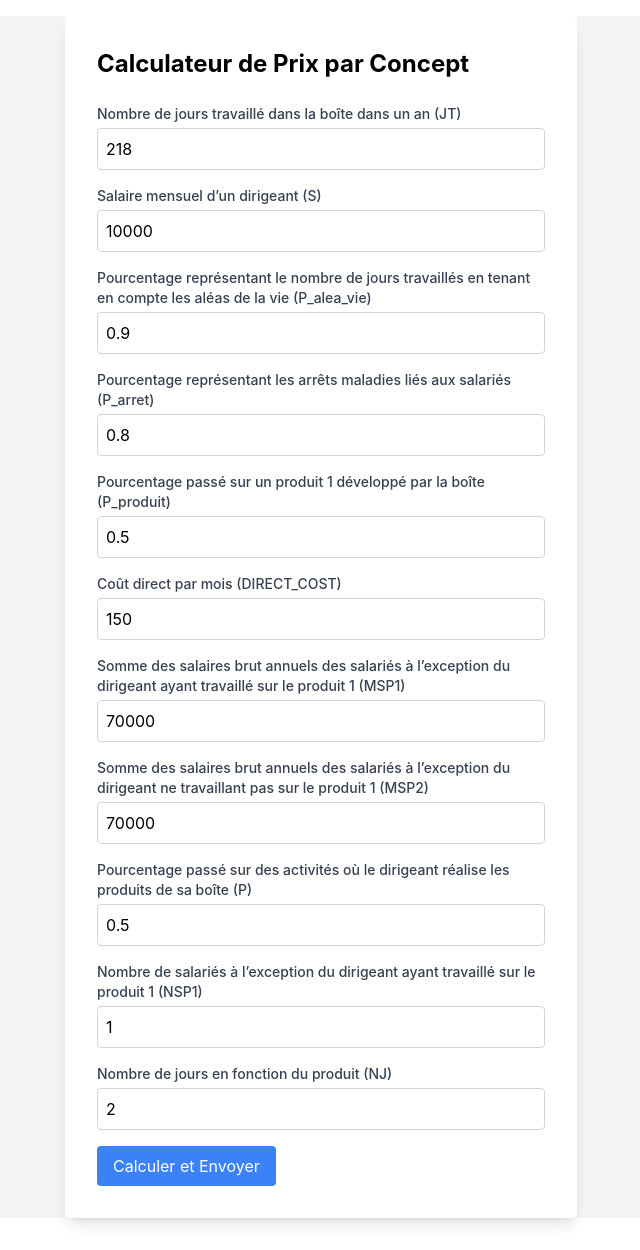
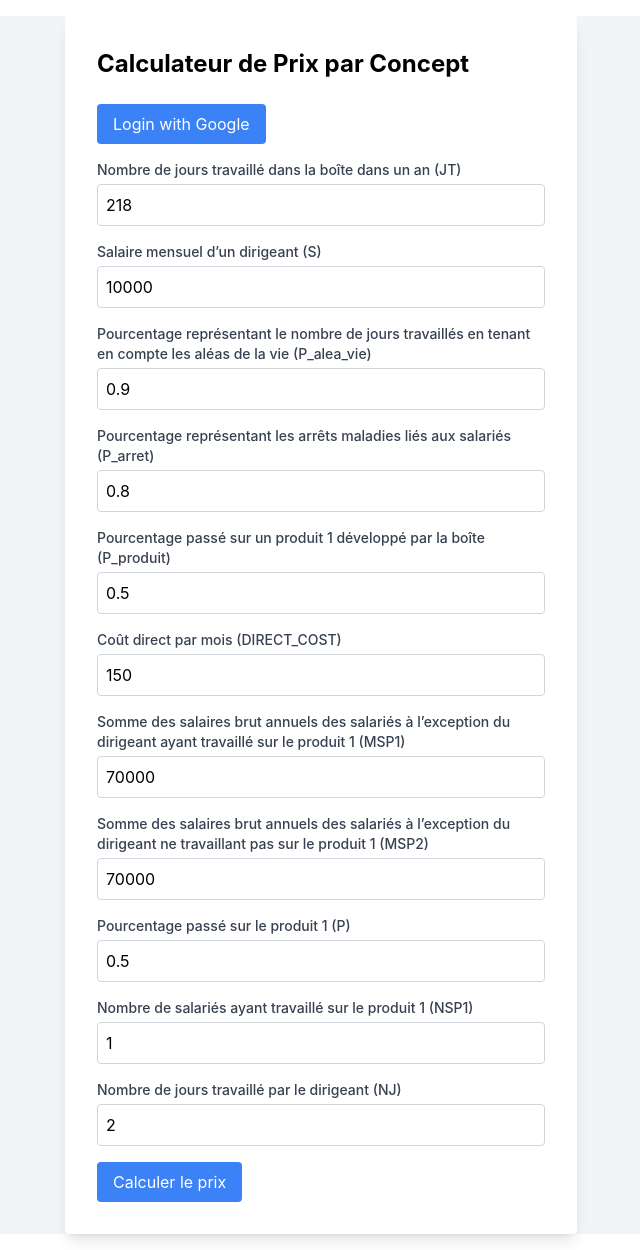
Before and after one commit to Kribean/calculator-price, a React (Create React App) app: page / in a window 1280 px wide. Shown: the whole page, without its empty margins (319-959 px from the left). Built offline with nearby package versions, Linux system fonts and the light colour scheme.

Commit message:
feat: add google auth

```diff
--- a/package.json
+++ b/package.json
@@ -4,6 +4,7 @@
   "private": true,
   "homepage": "https://aykin-tools.ovh",
   "dependencies": {
+    "@react-oauth/google": "^0.12.1",
     "@testing-library/jest-dom": "^5.17.0",
     "@testing-library/react": "^13.4.0",
     "@testing-library/user-event": "^13.5.0",
--- a/src/Component/PriceCalculator.jsx
+++ b/src/Component/PriceCalculator.jsx
@@ -1,4 +1,5 @@
 import React, { useState } from 'react';
+import { GoogleOAuthProvider, GoogleLogin, useGoogleLogin } from '@react-oauth/google';
 
 const PriceCalculator = () => {
   // Déclarer les états pour les inputs
@@ -17,6 +18,7 @@ const PriceCalculator = () => {
   // Déclarer les états pour les outputs
   const [prix_par_concept, setPrixParConcept] = useState(null);
   const [c1, setC1] = useState(null);
+  const [token, setToken] = useState(null);
 
   const calculatePrice = () => {
     // Calculer les valeurs intermédiaires
@@ -57,11 +59,17 @@ const PriceCalculator = () => {
   };
 
   const sendDataToSheet = async (data) => {
+    if (!token) {
+      console.error('No OAuth token available');
+      return;
+    }
+
     try {
-      const response = await fetch('https://sheets.googleapis.com/v4/spreadsheets/19Kj14DyW7WAvBvIz-c6RsPefEBmTPHZ65qlw5yhVv-E/values/Bruno!A1:append?valueInputOption=RAW&insertDataOption=INSERT_ROWS&key=AIzaSyB4bfHEaP0lHnUGH7870MLE9hoj9uD_SNA', {
+      const response = await fetch('https://sheets.googleapis.com/v4/spreadsheets/19Kj14DyW7WAvBvIz-c6RsPefEBmTPHZ65qlw5yhVv-E/values/Bruno!A1:append?valueInputOption=RAW&insertDataOption=INSERT_ROWS', {
         method: 'POST',
         headers: {
           'Content-Type': 'application/json',
+          'Authorization': `Bearer ${token}`
         },
         body: JSON.stringify({
           range: 'Bruno!A1',
@@ -94,11 +102,28 @@ const PriceCalculator = () => {
     }
   };
 
+  const login = useGoogleLogin({
+    onSuccess: (tokenResponse) => {
+      console.log('Login Success:', tokenResponse);
+      setToken(tokenResponse.access_token);
+    },
+    onError: (error) => {
+      console.error('Login Failed:', error);
+    },
+    scope: 'https://www.googleapis.com/auth/spreadsheets',
+  });
+
   return (
+
       <div className="min-h-screen bg-gray-100 flex flex-col lg:flex-row items-center justify-center w-full gap-4">
         <div className="bg-white p-8 rounded shadow-lg max-w-lg w-full">
           <h1 className="text-2xl font-bold mb-6">Calculateur de Prix par Concept</h1>
           <div className="space-y-4">
+            {/* Google Login */}
+            <button onClick={() => login()} className="bg-blue-500 text-white px-4 py-2 rounded">
+              Login with Google
+            </button>
+
             {/* Form Inputs */}
             <div>
               <label className="block text-sm font-medium text-gray-700">Nombre de jours travaillé dans la boîte dans un an (JT)</label>
@@ -173,7 +198,7 @@ const PriceCalculator = () => {
               />
             </div>
             <div>
-            <label className="block text-sm font-medium text-gray-700">Pourcentage passé sur des activités où le dirigeant réalise les produits de sa boîte (P)</label>
+              <label className="block text-sm font-medium text-gray-700">Pourcentage passé sur le produit 1 (P)</label>
               <input
                 type="number"
                 value={P}
@@ -182,7 +207,7 @@ const PriceCalculator = () => {
               />
             </div>
             <div>
-            <label className="block text-sm font-medium text-gray-700">Nombre de salariés à l’exception du dirigeant ayant travaillé sur le produit 1 (NSP1)</label>
+              <label className="block text-sm font-medium text-gray-700">Nombre de salariés ayant travaillé sur le produit 1 (NSP1)</label>
               <input
                 type="number"
                 value={NSP1}
@@ -191,7 +216,7 @@ const PriceCalculator = () => {
               />
             </div>
             <div>
-            <label className="block text-sm font-medium text-gray-700">Nombre de jours en fonction du produit (NJ)</label>
+              <label className="block text-sm font-medium text-gray-700">Nombre de jours travaillé par le dirigeant (NJ)</label>
               <input
                 type="number"
                 value={NJ}
@@ -199,24 +224,22 @@ const PriceCalculator = () => {
                 className="mt-1 block w-full p-2 border border-gray-300 rounded"
               />
             </div>
+          </div>
 
-          {/* Afficher les résultats */}
+          <button
+            onClick={calculatePrice}
+            className="mt-4 bg-blue-500 text-white px-4 py-2 rounded"
+          >
+            Calculer le prix
+          </button>
+
           {prix_par_concept !== null && (
-            <div>
-              <h2 className="text-xl font-semibold mt-4">Résultats</h2>
+            <div className="mt-4">
+              <h2 className="text-xl font-bold">Résultats</h2>
               <p>Prix par concept: {prix_par_concept.toFixed(2)}</p>
               <p>Nombre de produits réalisables par mois: {c1.toFixed(2)}</p>
             </div>
           )}
-
-          {/* Bouton pour effectuer le calcul */}
-          <button
-            onClick={calculatePrice}
-            className="mt-4 bg-blue-500 text-white px-4 py-2 rounded"
-          >
-            Calculer et Envoyer
-          </button>
-        </div>
         </div>
       </div>
   );
--- a/src/index.js
+++ b/src/index.js
@@ -3,11 +3,15 @@ import ReactDOM from 'react-dom/client';
 import './index.css';
 import App from './App';
 import reportWebVitals from './reportWebVitals';
+import { GoogleOAuthProvider } from '@react-oauth/google';
 
 const root = ReactDOM.createRoot(document.getElementById('root'));
 root.render(
+
   <React.StrictMode>
+      <GoogleOAuthProvider clientId="753511718682-m1a8c176r12reqbuh56ne13hnh027fk2.apps.googleusercontent.com">
     <App />
+    </GoogleOAuthProvider>
   </React.StrictMode>
 );
 
```
Also changed, not shown: 1 other file (tests, documents, lock files or other folders). Lines whose indentation alone changed are shown as unchanged.
